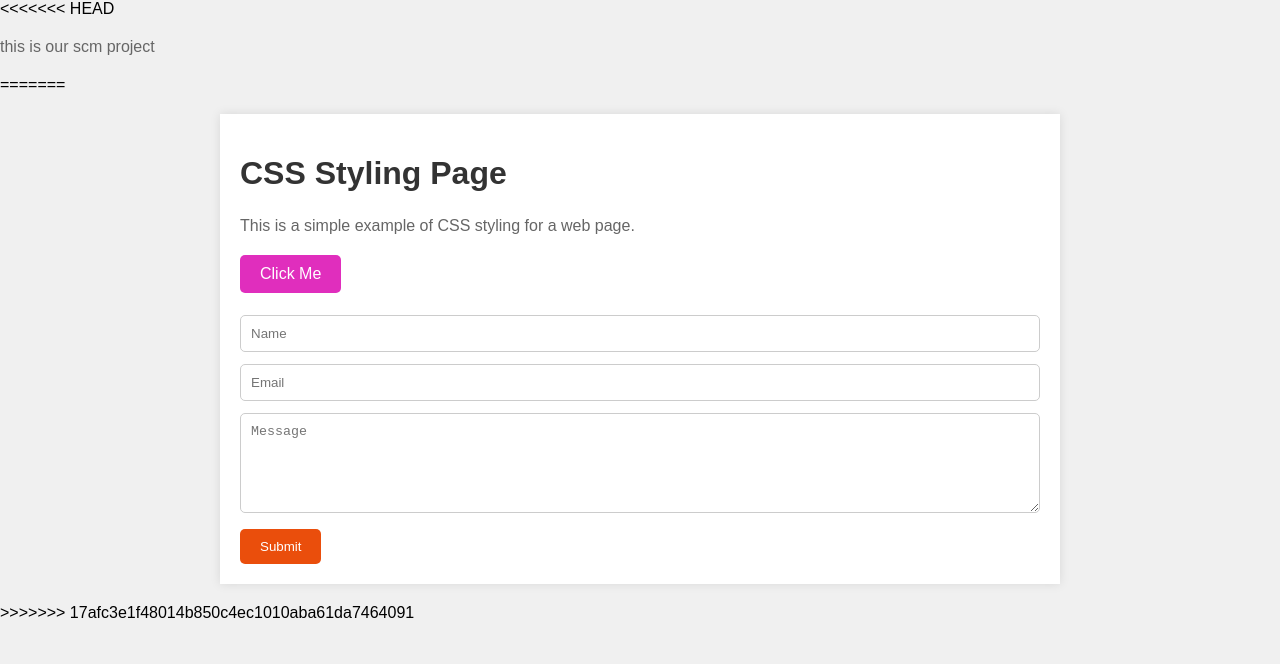
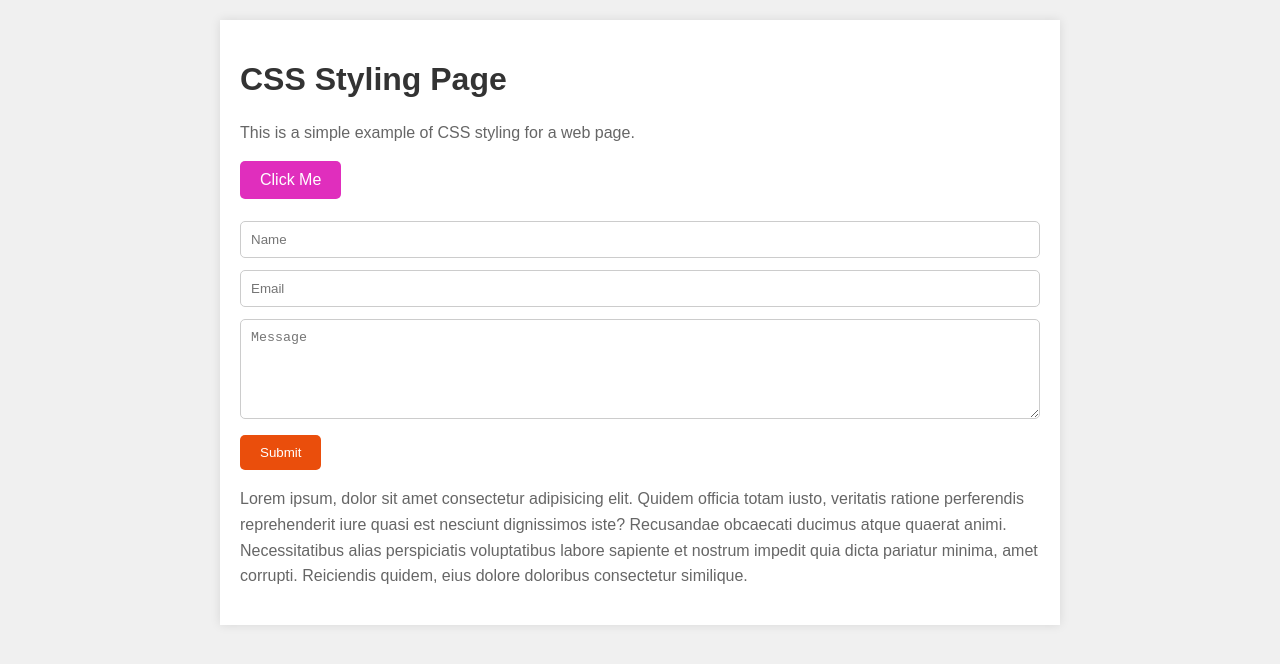
Before and after one commit to ananayamittal11/scm-project, a plain HTML site: page index.html in a window 1280 px wide. Drawn offline with Linux system fonts and the light colour scheme.

Commit message:
modified

```diff
--- a/index.html
+++ b/index.html
@@ -71,11 +71,6 @@
     </style>
 </head>
 <body>
-<<<<<<< HEAD
-    <p>this is our scm project</p>
-</body>
-</html>
-=======
     <div class="container">
         <h1>CSS Styling Page</h1>
         <p>This is a simple example of CSS styling for a web page.</p>
@@ -85,9 +80,8 @@
             <input type="email" placeholder="Email">
             <textarea placeholder="Message"></textarea>
             <input type="submit" value="Submit">
+            <p>Lorem ipsum, dolor sit amet consectetur adipisicing elit. Quidem officia totam iusto, veritatis ratione perferendis reprehenderit iure quasi est nesciunt dignissimos iste? Recusandae obcaecati ducimus atque quaerat animi. Necessitatibus alias perspiciatis voluptatibus labore sapiente et nostrum impedit quia dicta pariatur minima, amet corrupti. Reiciendis quidem, eius dolore doloribus consectetur similique.</p>
         </form>
     </div>
 </body>
 </html>
-
->>>>>>> 17afc3e1f48014b850c4ec1010aba61da7464091
```
